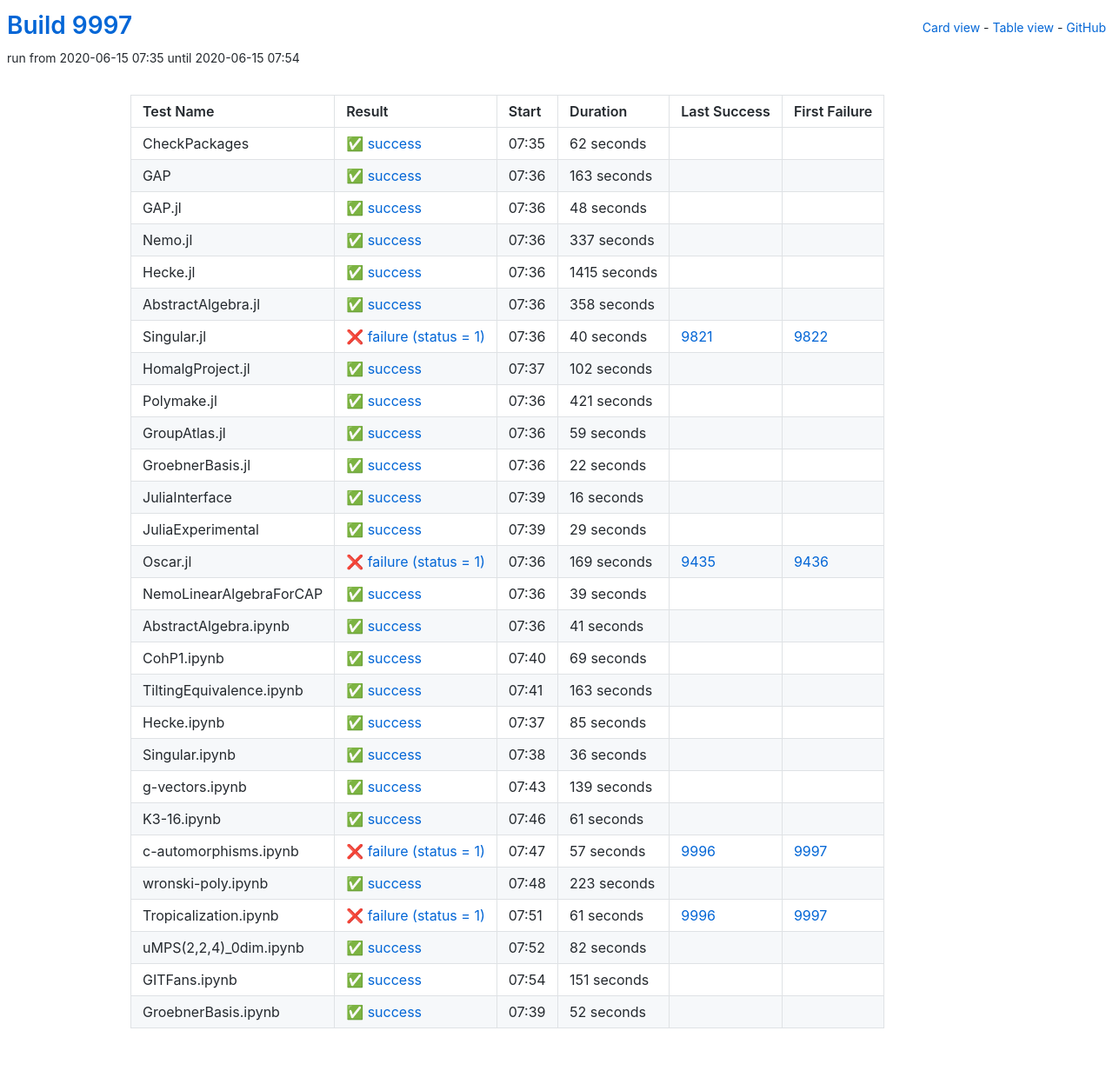
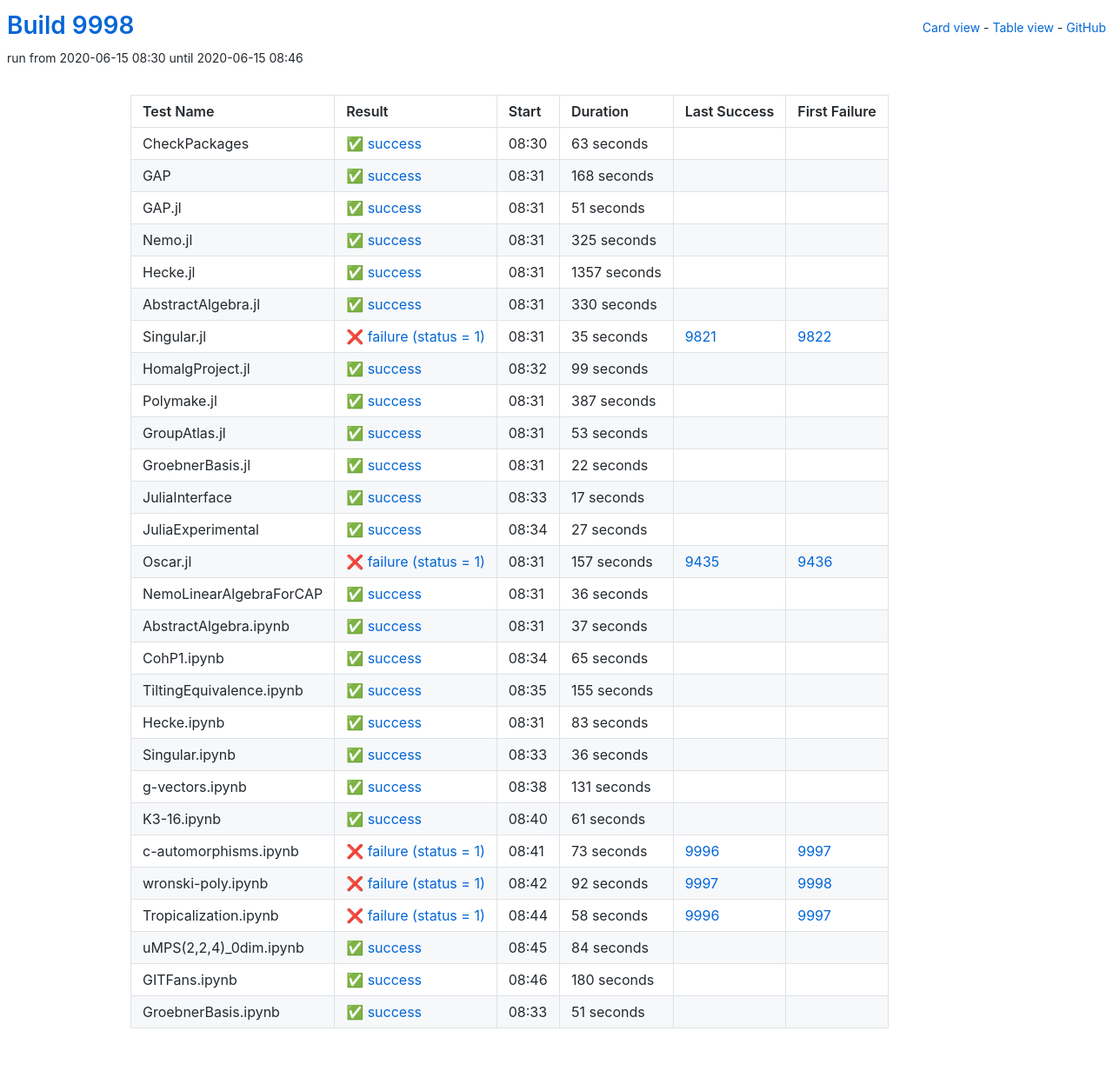
Before and after one commit to oscar-system/oscar-ci-status, a Jekyll site: the page built from table.html, in a window 1280 px wide. Shown: the whole page at 87% size. Built offline with Jekyll 4.4.1, drawn with Linux system fonts in a browser that asks for light colours.

Commit message:
Build #9998

```diff
--- a/_data/ci.yml
+++ b/_data/ci.yml
@@ -1,6 +1,6 @@
 ---
-build: 9997
-build_url: https://oscarci.mathematik.uni-kl.de/job/oscar/9997/
+build: 9998
+build_url: https://oscarci.mathematik.uni-kl.de/job/oscar/9998/
 job: oscar
 organization: oscar-system
 repo: oscar-ci-status
@@ -8,128 +8,128 @@
 tests:
 - name: CheckPackages
   id: checkpackages
-  log: https://oscarci.mathematik.uni-kl.de/job/oscar/9997/artifact/logs/build-9997/CheckPackages.log
-  start: 2020-06-15 07:35
+  log: https://oscarci.mathematik.uni-kl.de/job/oscar/9998/artifact/logs/build-9998/CheckPackages.log
+  start: 2020-06-15 08:30
   success: true
   exitcode: 0
   status: success
-  duration: 62
+  duration: 63
   last_success: false
   last_success_url:
   first_failure: false
   first_failure_url:
 - name: GAP
   id: gap
-  log: https://oscarci.mathematik.uni-kl.de/job/oscar/9997/artifact/logs/build-9997/GAP.log
-  start: 2020-06-15 07:36
+  log: https://oscarci.mathematik.uni-kl.de/job/oscar/9998/artifact/logs/build-9998/GAP.log
+  start: 2020-06-15 08:31
   success: true
   exitcode: 0
   status: success
-  duration: 163
+  duration: 168
   last_success: false
   last_success_url:
   first_failure: false
   first_failure_url:
 - name: GAP.jl
   id: gap-jl
-  log: https://oscarci.mathematik.uni-kl.de/job/oscar/9997/artifact/logs/build-9997/GAP.jl.log
-  start: 2020-06-15 07:36
+  log: https://oscarci.mathematik.uni-kl.de/job/oscar/9998/artifact/logs/build-9998/GAP.jl.log
+  start: 2020-06-15 08:31
   success: true
   exitcode: 0
   status: success
-  duration: 48
+  duration: 51
   last_success: false
   last_success_url:
   first_failure: false
   first_failure_url:
 - name: Nemo.jl
   id: nemo-jl
-  log: https://oscarci.mathematik.uni-kl.de/job/oscar/9997/artifact/logs/build-9997/Nemo.jl.log
-  start: 2020-06-15 07:36
+  log: https://oscarci.mathematik.uni-kl.de/job/oscar/9998/artifact/logs/build-9998/Nemo.jl.log
+  start: 2020-06-15 08:31
   success: true
   exitcode: 0
   status: success
-  duration: 337
+  duration: 325
   last_success: false
   last_success_url:
   first_failure: false
   first_failure_url:
 - name: Hecke.jl
   id: hecke-jl
-  log: https://oscarci.mathematik.uni-kl.de/job/oscar/9997/artifact/logs/build-9997/Hecke.jl.log
-  start: 2020-06-15 07:36
+  log: https://oscarci.mathematik.uni-kl.de/job/oscar/9998/artifact/logs/build-9998/Hecke.jl.log
+  start: 2020-06-15 08:31
   success: true
   exitcode: 0
   status: success
-  duration: 1415
+  duration: 1357
   last_success: false
   last_success_url:
   first_failure: false
   first_failure_url:
 - name: AbstractAlgebra.jl
   id: abstractalgebra-jl
-  log: https://oscarci.mathematik.uni-kl.de/job/oscar/9997/artifact/logs/build-9997/AbstractAlgebra.jl.log
-  start: 2020-06-15 07:36
+  log: https://oscarci.mathematik.uni-kl.de/job/oscar/9998/artifact/logs/build-9998/AbstractAlgebra.jl.log
+  start: 2020-06-15 08:31
   success: true
   exitcode: 0
   status: success
-  duration: 358
+  duration: 330
   last_success: false
   last_success_url:
   first_failure: false
   first_failure_url:
 - name: Singular.jl
   id: singular-jl
-  log: https://oscarci.mathematik.uni-kl.de/job/oscar/9997/artifact/logs/build-9997/Singular.jl.log
-  start: 2020-06-15 07:36
+  log: https://oscarci.mathematik.uni-kl.de/job/oscar/9998/artifact/logs/build-9998/Singular.jl.log
+  start: 2020-06-15 08:31
   success: false
   exitcode: 1
   status: failure
-  duration: 40
+  duration: 35
   last_success: 9821
   last_success_url: https://oscarci.mathematik.uni-kl.de/job/oscar/9821/
   first_failure: 9822
   first_failure_url: https://oscarci.mathematik.uni-kl.de/job/oscar/9822/
 - name: HomalgProject.jl
   id: homalgproject-jl
-  log: https://oscarci.mathematik.uni-kl.de/job/oscar/9997/artifact/logs/build-9997/HomalgProject.jl.log
-  start: 2020-06-15 07:37
+  log: https://oscarci.mathematik.uni-kl.de/job/oscar/9998/artifact/logs/build-9998/HomalgProject.jl.log
+  start: 2020-06-15 08:32
   success: true
   exitcode: 0
   status: success
-  duration: 102
+  duration: 99
   last_success: false
   last_success_url:
   first_failure: false
   first_failure_url:
 - name: Polymake.jl
   id: polymake-jl
-  log: https://oscarci.mathematik.uni-kl.de/job/oscar/9997/artifact/logs/build-9997/Polymake.jl.log
-  start: 2020-06-15 07:36
+  log: https://oscarci.mathematik.uni-kl.de/job/oscar/9998/artifact/logs/build-9998/Polymake.jl.log
+  start: 2020-06-15 08:31
   success: true
   exitcode: 0
   status: success
-  duration: 421
+  duration: 387
   last_success: false
   last_success_url:
   first_failure: false
   first_failure_url:
 - name: GroupAtlas.jl
   id: groupatlas-jl
-  log: https://oscarci.mathematik.uni-kl.de/job/oscar/9997/artifact/logs/build-9997/GroupAtlas.jl.log
-  start: 2020-06-15 07:36
+  log: https://oscarci.mathematik.uni-kl.de/job/oscar/9998/artifact/logs/build-9998/GroupAtlas.jl.log
+  start: 2020-06-15 08:31
   success: true
   exitcode: 0
   status: success
-  duration: 59
+  duration: 53
   last_success: false
   last_success_url:
   first_failure: false
   first_failure_url:
 - name: GroebnerBasis.jl
   id: groebnerbasis-jl
-  log: https://oscarci.mathematik.uni-kl.de/job/oscar/9997/artifact/logs/build-9997/GroebnerBasis.jl.log
-  start: 2020-06-15 07:36
+  log: https://oscarci.mathematik.uni-kl.de/job/oscar/9998/artifact/logs/build-9998/GroebnerBasis.jl.log
+  start: 2020-06-15 08:31
   success: true
   exitcode: 0
   status: success
@@ -140,104 +140,104 @@
   first_failure_url:
 - name: JuliaInterface
   id: juliainterface
-  log: https://oscarci.mathematik.uni-kl.de/job/oscar/9997/artifact/logs/build-9997/JuliaInterface.log
-  start: 2020-06-15 07:39
+  log: https://oscarci.mathematik.uni-kl.de/job/oscar/9998/artifact/logs/build-9998/JuliaInterface.log
+  start: 2020-06-15 08:33
   success: true
   exitcode: 0
   status: success
-  duration: 16
+  duration: 17
   last_success: false
   last_success_url:
   first_failure: false
   first_failure_url:
 - name: JuliaExperimental
   id: juliaexperimental
-  log: https://oscarci.mathematik.uni-kl.de/job/oscar/9997/artifact/logs/build-9997/JuliaExperimental.log
-  start: 2020-06-15 07:39
+  log: https://oscarci.mathematik.uni-kl.de/job/oscar/9998/artifact/logs/build-9998/JuliaExperimental.log
+  start: 2020-06-15 08:34
   success: true
   exitcode: 0
   status: success
-  duration: 29
+  duration: 27
   last_success: false
   last_success_url:
   first_failure: false
   first_failure_url:
 - name: Oscar.jl
   id: oscar-jl
-  log: https://oscarci.mathematik.uni-kl.de/job/oscar/9997/artifact/logs/build-9997/Oscar.jl.log
-  start: 2020-06-15 07:36
+  log: https://oscarci.mathematik.uni-kl.de/job/oscar/9998/artifact/logs/build-9998/Oscar.jl.log
+  start: 2020-06-15 08:31
   success: false
   exitcode: 1
   status: failure
-  duration: 169
+  duration: 157
   last_success: 9435
   last_success_url: https://oscarci.mathematik.uni-kl.de/job/oscar/9435/
   first_failure: 9436
   first_failure_url: https://oscarci.mathematik.uni-kl.de/job/oscar/9436/
 - name: NemoLinearAlgebraForCAP
   id: nemolinearalgebraforcap
-  log: https://oscarci.mathematik.uni-kl.de/job/oscar/9997/artifact/logs/build-9997/NemoLinearAlgebraForCAP.log
-  start: 2020-06-15 07:36
+  log: https://oscarci.mathematik.uni-kl.de/job/oscar/9998/artifact/logs/build-9998/NemoLinearAlgebraForCAP.log
+  start: 2020-06-15 08:31
   success: true
   exitcode: 0
   status: success
-  duration: 39
+  duration: 36
   last_success: false
   last_success_url:
   first_failure: false
   first_failure_url:
 - name: AbstractAlgebra.ipynb
   id: abstractalgebra-ipynb
-  log: https://oscarci.mathematik.uni-kl.de/job/oscar/9997/artifact/logs/build-9997/AbstractAlgebra.ipynb.log
-  start: 2020-06-15 07:36
+  log: https://oscarci.mathematik.uni-kl.de/job/oscar/9998/artifact/logs/build-9998/AbstractAlgebra.ipynb.log
+  start: 2020-06-15 08:31
   success: true
   exitcode: 0
   status: success
-  duration: 41
+  duration: 37
   last_success: false
   last_success_url:
   first_failure: false
   first_failure_url:
 - name: CohP1.ipynb
   id: cohp1-ipynb
-  log: https://oscarci.mathematik.uni-kl.de/job/oscar/9997/artifact/logs/build-9997/CohP1.ipynb.log
-  start: 2020-06-15 07:40
+  log: https://oscarci.mathematik.uni-kl.de/job/oscar/9998/artifact/logs/build-9998/CohP1.ipynb.log
+  start: 2020-06-15 08:34
   success: true
   exitcode: 0
   status: success
-  duration: 69
+  duration: 65
   last_success: false
   last_success_url:
   first_failure: false
   first_failure_url:
 - name: TiltingEquivalence.ipynb
   id: tiltingequivalence-ipynb
-  log: https://oscarci.mathematik.uni-kl.de/job/oscar/9997/artifact/logs/build-9997/TiltingEquivalence.ipynb.log
-  start: 2020-06-15 07:41
+  log: https://oscarci.mathematik.uni-kl.de/job/oscar/9998/artifact/logs/build-9998/TiltingEquivalence.ipynb.log
+  start: 2020-06-15 08:35
   success: true
   exitcode: 0
   status: success
-  duration: 163
+  duration: 155
   last_success: false
   last_success_url:
   first_failure: false
   first_failure_url:
 - name: Hecke.ipynb
   id: hecke-ipynb
-  log: https://oscarci.mathematik.uni-kl.de/job/oscar/9997/artifact/logs/build-9997/Hecke.ipynb.log
-  start: 2020-06-15 07:37
+  log: https://oscarci.mathematik.uni-kl.de/job/oscar/9998/artifact/logs/build-9998/Hecke.ipynb.log
+  start: 2020-06-15 08:31
   success: true
   exitcode: 0
   status: success
-  duration: 85
+  duration: 83
   last_success: false
   last_success_url:
   first_failure: false
   first_failure_url:
 - name: Singular.ipynb
   id: singular-ipynb
-  log: https://oscarci.mathematik.uni-kl.de/job/oscar/9997/artifact/logs/build-9997/Singular.ipynb.log
-  start: 2020-06-15 07:38
+  log: https://oscarci.mathematik.uni-kl.de/job/oscar/9998/artifact/logs/build-9998/Singular.ipynb.log
+  start: 2020-06-15 08:33
   success: true
   exitcode: 0
   status: success
@@ -248,20 +248,20 @@
   first_failure_url:
 - name: g-vectors.ipynb
   id: g-vectors-ipynb
-  log: https://oscarci.mathematik.uni-kl.de/job/oscar/9997/artifact/logs/build-9997/g-vectors.ipynb.log
-  start: 2020-06-15 07:43
+  log: https://oscarci.mathematik.uni-kl.de/job/oscar/9998/artifact/logs/build-9998/g-vectors.ipynb.log
+  start: 2020-06-15 08:38
   success: true
   exitcode: 0
   status: success
-  duration: 139
+  duration: 131
   last_success: false
   last_success_url:
   first_failure: false
   first_failure_url:
 - name: K3-16.ipynb
   id: k3-16-ipynb
-  log: https://oscarci.mathematik.uni-kl.de/job/oscar/9997/artifact/logs/build-9997/K3-16.ipynb.log
-  start: 2020-06-15 07:46
+  log: https://oscarci.mathematik.uni-kl.de/job/oscar/9998/artifact/logs/build-9998/K3-16.ipynb.log
+  start: 2020-06-15 08:40
   success: true
   exitcode: 0
   status: success
@@ -272,72 +272,72 @@
   first_failure_url:
 - name: c-automorphisms.ipynb
   id: c-automorphisms-ipynb
-  log: https://oscarci.mathematik.uni-kl.de/job/oscar/9997/artifact/logs/build-9997/c-automorphisms.ipynb.log
-  start: 2020-06-15 07:47
+  log: https://oscarci.mathematik.uni-kl.de/job/oscar/9998/artifact/logs/build-9998/c-automorphisms.ipynb.log
+  start: 2020-06-15 08:41
   success: false
   exitcode: 1
   status: failure
-  duration: 57
+  duration: 73
   last_success: 9996
   last_success_url: https://oscarci.mathematik.uni-kl.de/job/oscar/9996/
   first_failure: 9997
   first_failure_url: https://oscarci.mathematik.uni-kl.de/job/oscar/9997/
 - name: wronski-poly.ipynb
   id: wronski-poly-ipynb
-  log: https://oscarci.mathematik.uni-kl.de/job/oscar/9997/artifact/logs/build-9997/wronski-poly.ipynb.log
-  start: 2020-06-15 07:48
-  success: true
-  exitcode: 0
-  status: success
-  duration: 223
-  last_success: false
-  last_success_url:
-  first_failure: false
-  first_failure_url:
-- name: Tropicalization.ipynb
-  id: tropicalization-ipynb
-  log: https://oscarci.mathematik.uni-kl.de/job/oscar/9997/artifact/logs/build-9997/Tropicalization.ipynb.log
-  start: 2020-06-15 07:51
+  log: https://oscarci.mathematik.uni-kl.de/job/oscar/9998/artifact/logs/build-9998/wronski-poly.ipynb.log
+  start: 2020-06-15 08:42
   success: false
   exitcode: 1
   status: failure
-  duration: 61
+  duration: 92
+  last_success: 9997
+  last_success_url: https://oscarci.mathematik.uni-kl.de/job/oscar/9997/
+  first_failure: 9998
+  first_failure_url: https://oscarci.mathematik.uni-kl.de/job/oscar/9998/
+- name: Tropicalization.ipynb
+  id: tropicalization-ipynb
+  log: https://oscarci.mathematik.uni-kl.de/job/oscar/9998/artifact/logs/build-9998/Tropicalization.ipynb.log
+  start: 2020-06-15 08:44
+  success: false
+  exitcode: 1
+  status: failure
+  duration: 58
   last_success: 9996
   last_success_url: https://oscarci.mathematik.uni-kl.de/job/oscar/9996/
   first_failure: 9997
   first_failure_url: https://oscarci.mathematik.uni-kl.de/job/oscar/9997/
 - name: uMPS(2,2,4)_0dim.ipynb
   id: umps-2-2-4-0dim-ipynb
-  log: https://oscarci.mathematik.uni-kl.de/job/oscar/9997/artifact/logs/build-9997/uMPS-2-2-4-_0dim.ipynb.log
-  start: 2020-06-15 07:52
+  log: https://oscarci.mathematik.uni-kl.de/job/oscar/9998/artifact/logs/build-9998/uMPS-2-2-4-_0dim.ipynb.log
+  start: 2020-06-15 08:45
   success: true
   exitcode: 0
   status: success
-  duration: 82
+  duration: 84
   last_success: false
   last_success_url:
   first_failure: false
   first_failure_url:
 - name: GITFans.ipynb
   id: gitfans-ipynb
-  log: https://oscarci.mathematik.uni-kl.de/job/oscar/9997/artifact/logs/build-9997/GITFans.ipynb.log
-  start: 2020-06-15 07:54
+  log: https://oscarci.mathematik.uni-kl.de/job/oscar/9998/artifact/logs/build-9998/GITFans.ipynb.log
+  start: 2020-06-15 08:46
   success: true
   exitcode: 0
   status: success
-  duration: 151
+  duration: 180
   last_success: false
   last_success_url:
   first_failure: false
   first_failure_url:
 - name: GroebnerBasis.ipynb
   id: groebnerbasis-ipynb
-  log: https://oscarci.mathematik.uni-kl.de/job/oscar/9997/artifact/logs/build-9997/GroebnerBasis.ipynb.log
-  start: 2020-06-15 07:39
+  log: https://oscarci.mathematik.uni-kl.de/job/oscar/9998/artifact/logs/build-9998/GroebnerBasis.ipynb.log
+  start: 2020-06-15 08:33
   success: true
   exitcode: 0
   status: success
-  duration: 52
+  duration: 51
   last_success: false
   last_success_url:
   first_failure: false
```
Also changed, not shown: README.md.
